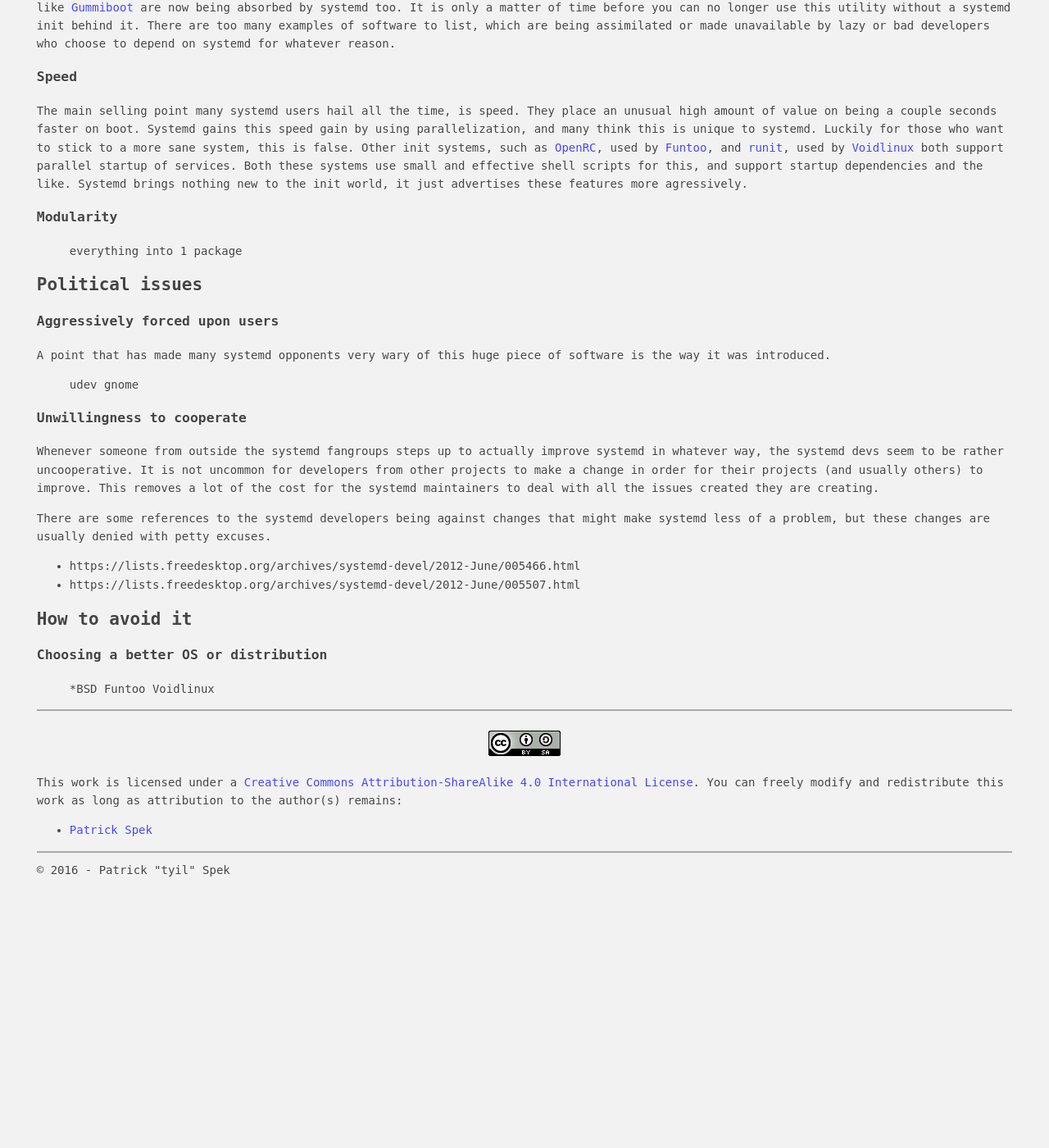
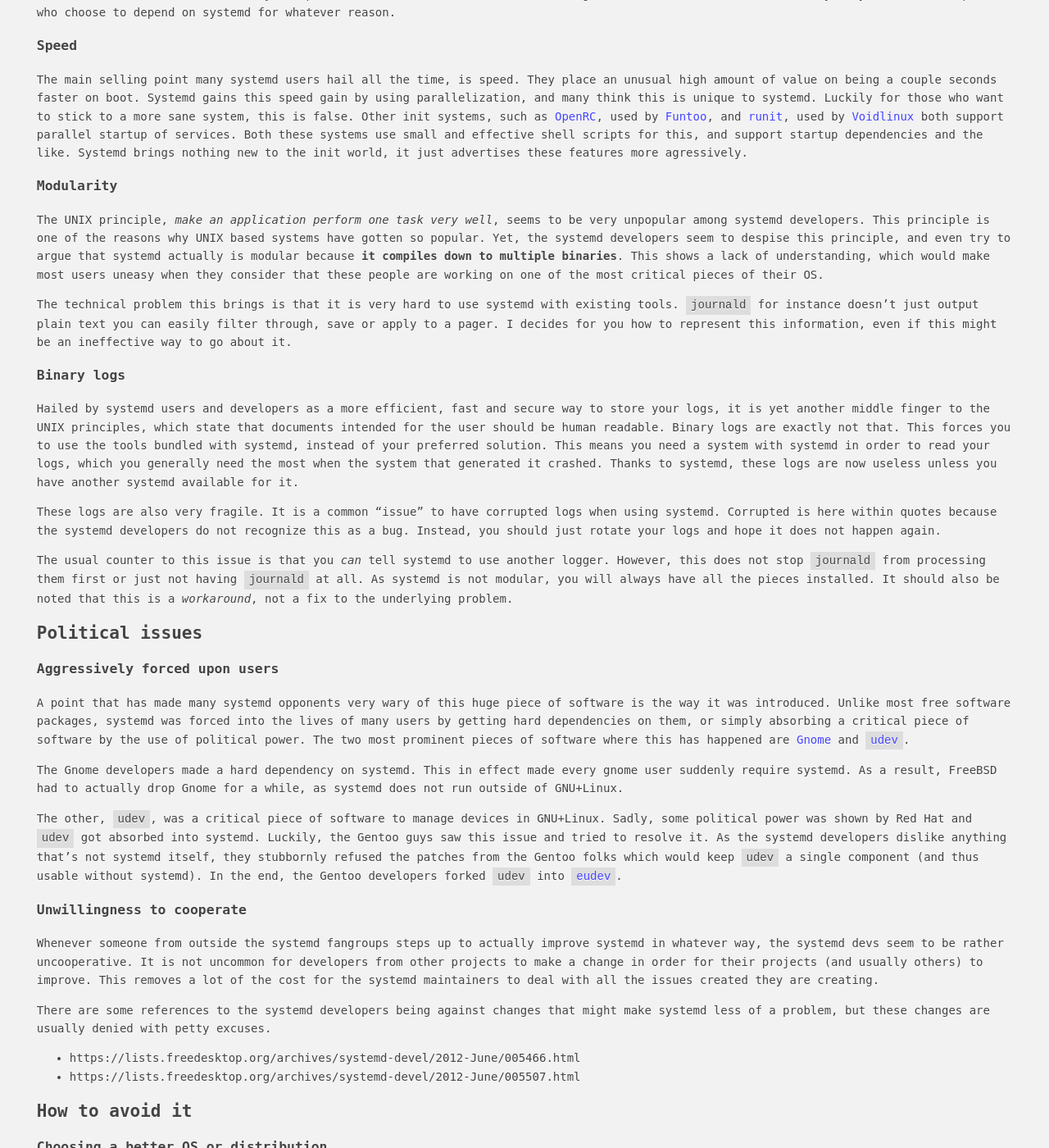
Before and after one commit to Tyil/website, a Jekyll site: the page built from _posts/2016-10-03-on-systemd.md, in a window 1280 px wide and 1400 px high, scrolled down 3107 px. Shown: the whole window at 82% size. Built offline with Jekyll 4.4.1, drawn with Linux system fonts in a browser that asks for light colours; Markdown is read by kramdown in place of the engine named in the settings; before the commit the page ends 4205 px from its top, so only the background shows below that; some of the changed text lies outside the part shown.

Commit message:
Finish up all sections on the systemd article

```diff
--- a/_posts/2016-10-03-on-systemd.md
+++ b/_posts/2016-10-03-on-systemd.md
@@ -167,15 +167,62 @@ like. Systemd brings nothing new to the init world, it just advertises these
 features more agressively.
 
 ### Modularity
-> everything into 1 package
+The UNIX principle, *make an application perform one task very well*, seems to
+be very unpopular among systemd developers. This principle is one of the
+reasons why UNIX based systems have gotten so popular. Yet, the systemd
+developers seem to despise this principle, and even try to argue that systemd
+actually is modular because **it compiles down to multiple binaries**. This
+shows a lack of understanding, which would make most users uneasy when they
+consider that these people are working on one of the most critical pieces of
+their OS.
+
+The technical problem this brings is that it is very hard to use systemd with
+existing tools. `journald` for instance doesn't just output plain text you can
+easily filter through, save or apply to a pager. I decides for you how to
+represent this information, even if this might be an ineffective way to go
+about it.
+
+### Binary logs
+Hailed by systemd users and developers as a more efficient, fast and secure way
+to store your logs, it is yet another middle finger to the UNIX principles,
+which state that documents intended for the user should be human readable.
+Binary logs are exactly not that. This forces you to use the tools bundled with
+systemd, instead of your preferred solution. This means you need a system with
+systemd in order to read your logs, which you generally need the most when the
+system that generated it crashed. Thanks to systemd, these logs are now useless
+unless you have another systemd available for it.
+
+These logs are also very fragile. It is a common "issue" to have corrupted logs
+when using systemd. Corrupted is here within quotes because the systemd
+developers do not recognize this as a bug. Instead, you should just rotate your
+logs and hope it does not happen again.
+
+The usual counter to this issue is that you *can* tell systemd to use another
+logger. However, this does not stop `journald` from processing them first or
+just not having `journald` at all. As systemd is not modular, you will always
+have all the pieces installed. It should also be noted that this is a
+*workaround*, not a fix to the underlying problem.
 
 ## Political issues
 ### Aggressively forced upon users
 A point that has made many systemd opponents very wary of this huge piece of
-software is the way it was introduced.
+software is the way it was introduced. Unlike most free software packages,
+systemd was forced into the lives of many users by getting hard dependencies on
+them, or simply absorbing a critical piece of software by the use of political
+power. The two most prominent pieces of software where this has happened are
+[Gnome][gnome] and [`udev`][udev].
 
-> udev
-> gnome
+The Gnome developers made a hard dependency on systemd. This in effect made
+every gnome user suddenly require systemd. As a result, FreeBSD had to actually
+drop Gnome for a while, as systemd does not run outside of GNU+Linux.
+
+The other, `udev`, was a critical piece of software to manage devices in
+GNU+Linux. Sadly, some political power was shown by Red Hat and `udev` got
+absorbed into systemd. Luckily, the Gentoo guys saw this issue and tried to
+resolve it. As the systemd developers dislike anything that's not systemd
+itself, they stubbornly refused the patches from the Gentoo folks which would
+keep `udev` a single component (and thus usable without systemd). In the end,
+the Gentoo developers forked `udev` into [`eudev`][eudev].
 
 ### Unwillingness to cooperate
 Whenever someone from outside the systemd fangroups steps up to actually
@@ -194,13 +241,26 @@ petty excuses.
 
 ## How to avoid it
 ### Choosing a better OS or distribution
-> \*BSD
-> Funtoo
-> Voidlinux
+Nowadays, the only way to avoid it without too much trouble, is by simply
+choosing a better OS or distro that does not depend on systemd at all. There
+are a few choices for this:
 
+- \*BSD ([FreeBSD][freebsd], [OpenBSD][openbsd], and others)
+- [Funtoo][funtoo]
+- [Voidlinux][voidlinux]
+
+It is a shame that it renders a very large chunk of the GNU+Linux world
+unavailable when choosing a distro, but they have chosen laziness over a
+working system. The only way to tell them at this point that they have made a
+wrong decision, is to simply stop using these distros.
+
+[eudev]: https://wiki.gentoo.org/wiki/Eudev
+[freebsd]: https://www.freebsd.org/
 [funtoo]: http://www.funtoo.org/Welcome
+[gentoo]: https://gentoo.org
 [gnome]: http://www.gnome.org/
 [gummiboot]: https://en.wikipedia.org/wiki/Gummiboot_(software)
+[openbsd]: https://www.openbsd.org/
 [openrc]: https://en.wikipedia.org/wiki/OpenRC
 [reddit-aidanjt]: https://www.reddit.com/r/linux/comments/132gle/eli5_the_systemd_vs_initupstart_controversy/c72saay
 [reddit-natermeer]: https://www.reddit.com/r/linux/comments/132gle/eli5_the_systemd_vs_initupstart_controversy/c70hrsq
@@ -208,4 +268,5 @@ petty excuses.
 [runit]: http://smarden.org/runit/
 [systemd-dos]: https://github.com/systemd/systemd/blob/b8fafaf4a1cffd02389d61ed92ca7acb1b8c739c/src/core/manager.c#L1666
 [tyil]: http://tyil.work
+[udev]: https://en.wikipedia.org/wiki/Udev
 [voidlinux]: http://www.voidlinux.eu/
```
Also changed, not shown: other parts of _posts/2016-10-03-on-systemd.md (+1 -1 lines).
